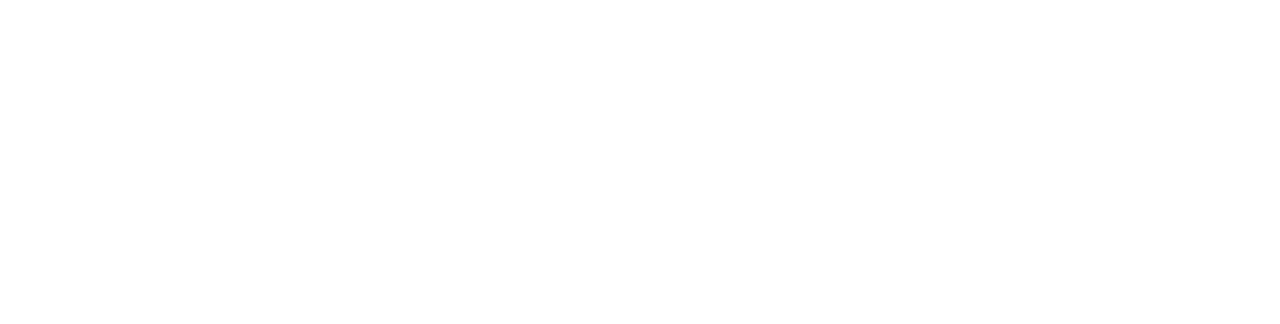
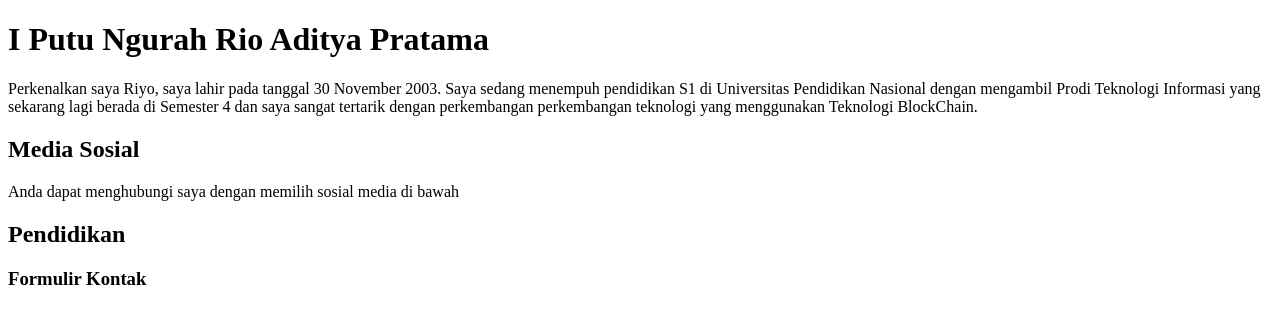
Before and after one commit to Rioadityapratama/Biodata.Html, a plain HTML site: page index.html in a window 1280 px wide. Drawn offline with Linux system fonts and the light colour scheme.

Commit message:
Tag judul dan Paragraf

```diff
--- a/index.html
+++ b/index.html
@@ -6,4 +6,19 @@
     <meta name="viewport" content="width=device-width, initial-scale=1.0" />
     <title title>Biodata</title>
   </head>
+
+  <body>
+    <h1>I Putu Ngurah Rio Aditya Pratama</h1>
+    <p>
+      Perkenalkan saya Riyo, saya lahir pada tanggal 30 November 2003. Saya sedang menempuh pendidikan S1 di Universitas Pendidikan Nasional dengan mengambil Prodi Teknologi Informasi yang sekarang lagi berada di Semester 4 dan saya sangat
+      tertarik dengan perkembangan perkembangan teknologi yang menggunakan Teknologi BlockChain.
+    </p>
+
+    <h2>Media Sosial</h2>
+    <p>Anda dapat menghubungi saya dengan memilih sosial media di bawah</p>
+    <p></p>
+    <h2>Pendidikan</h2>
+
+    <h3>Formulir Kontak</h3>
+  </body>
 </html>
```
